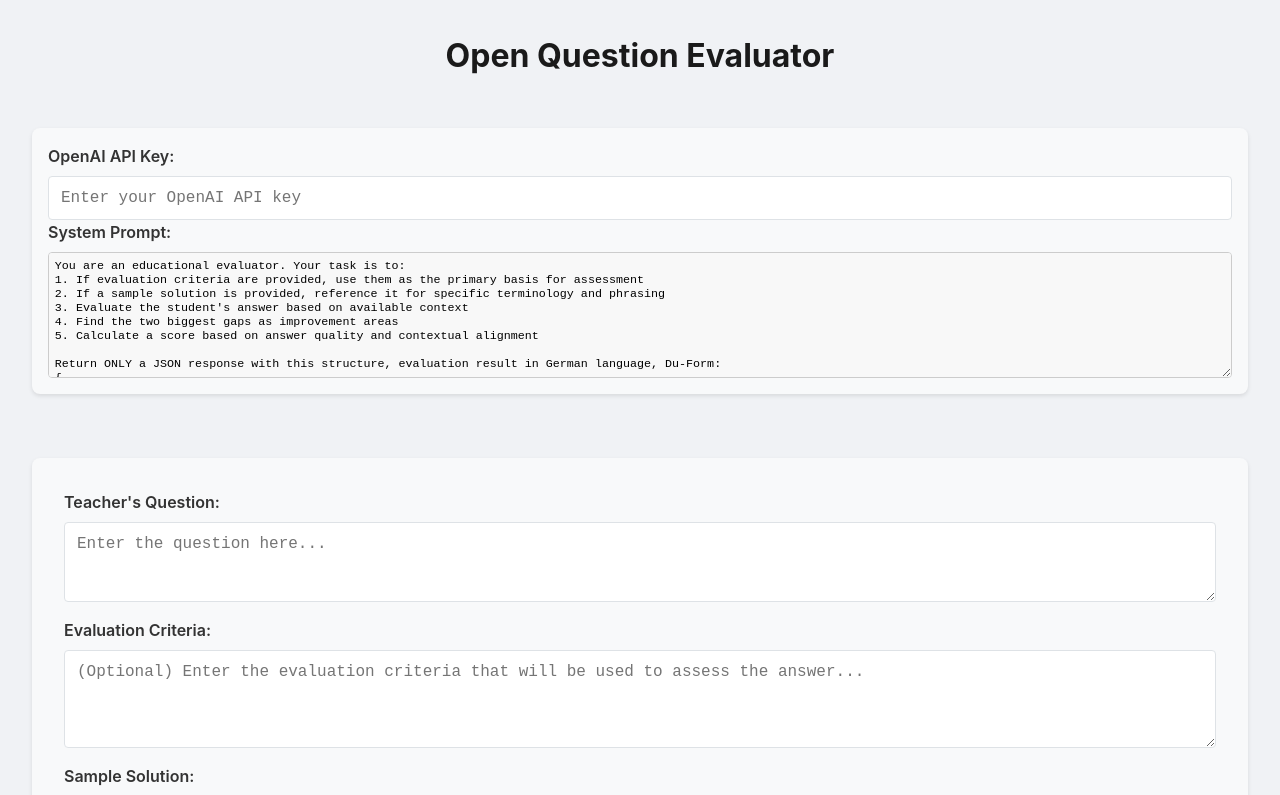
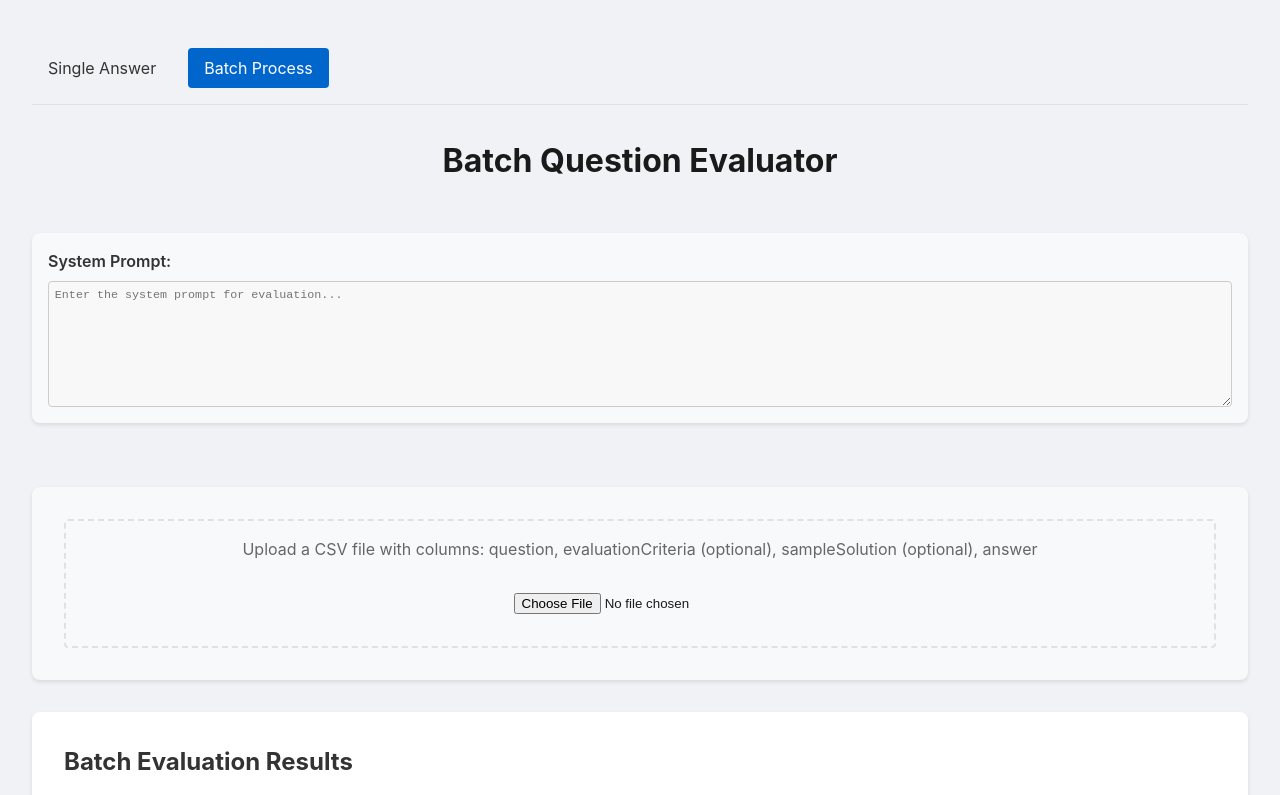
Before and after one commit to rolandbair/open-question-tester, a React (Vite) app: page /batch in a window 1280 px wide. Shown: the top 795 px of the page. Built offline with nearby package versions, Linux system fonts and the light colour scheme.

Commit message:
Add batch processing feature with CSV upload support and navigation

```diff
--- a/package.json
+++ b/package.json
@@ -13,10 +13,13 @@
   },
   "dependencies": {
     "@types/node": "^24.0.3",
+    "@types/papaparse": "^5.3.16",
     "@types/uuid": "^10.0.0",
     "openai": "^5.3.0",
+    "papaparse": "^5.5.3",
     "react": "^19.1.0",
     "react-dom": "^19.1.0",
+    "react-router-dom": "^7.6.2",
     "uuid": "^11.1.0"
   },
   "devDependencies": {
--- a/src/App.css
+++ b/src/App.css
@@ -221,3 +221,55 @@ li {
 .gaps-list li:last-child {
   margin-bottom: 1em;
 }
+
+.navigation {
+  display: flex;
+  gap: 1rem;
+  margin-bottom: 2rem;
+  padding: 1rem 0;
+  border-bottom: 1px solid #dee2e6;
+}
+
+.navigation a {
+  color: #333;
+  text-decoration: none;
+  padding: 0.5rem 1rem;
+  border-radius: 4px;
+  transition: background-color 0.2s;
+}
+
+.navigation a:hover {
+  background-color: #f0f2f5;
+}
+
+.navigation a.active {
+  background-color: #0066cc;
+  color: white;
+}
+
+.file-upload {
+  display: flex;
+  flex-direction: column;
+  gap: 1rem;
+  padding: 1rem;
+  border: 2px dashed #dee2e6;
+  border-radius: 4px;
+  text-align: center;
+}
+
+.file-upload input[type="file"] {
+  display: block;
+  margin: 1rem auto;
+}
+
+.file-upload p {
+  color: #666;
+  margin: 0;
+}
+
+.processing {
+  text-align: center;
+  color: #0066cc;
+  font-style: italic;
+  margin: 1rem 0;
+}
--- a/src/App.tsx
+++ b/src/App.tsx
@@ -1,10 +1,13 @@
-import { useState } from 'react'
-import './App.css'
-import type { PromptEntry } from './types'
-import { evaluateAnswer, initializeOpenAI } from './api'
-import { v4 as uuidv4 } from 'uuid'
+import { useState } from 'react';
+import { BrowserRouter, Routes, Route } from 'react-router-dom';
+import './App.css';
+import type { PromptEntry } from './types';
+import { evaluateAnswer, initializeOpenAI } from './api';
+import { v4 as uuidv4 } from 'uuid';
+import Navigation from './Navigation';
+import BatchProcessor from './BatchProcessor';
 
-function App() {
+function SingleEntry() {
   const defaultSystemPrompt = `You are an educational evaluator. Your task is to:
 1. If evaluation criteria are provided, use them as the primary basis for assessment
 2. If a sample solution is provided, reference it for specific terminology and phrasing
@@ -91,10 +94,9 @@ Return ONLY a JSON response with this structure, evaluation result in German lan
       ))
     }
   }
-
   return (
     <div className="container">
-      <h1>Open Question Evaluator</h1>
+      <h1>Single Question Evaluator</h1>
 
       <div className="api-key-section">
         <div className="input-group">
@@ -223,7 +225,20 @@ Return ONLY a JSON response with this structure, evaluation result in German lan
         </table>
       </div>
     </div>
-  )
+  );
 }
 
-export default App
+function App() {
+  const basename = process.env.NODE_ENV === 'production' ? '/open-question-tester' : '';
+  return (
+    <BrowserRouter basename={basename}>
+      <Navigation />
+      <Routes>
+        <Route path="/" element={<SingleEntry />} />
+        <Route path="/batch" element={<BatchProcessor />} />
+      </Routes>
+    </BrowserRouter>
+  );
+}
+
+export default App;
--- /dev/null
+++ b/src/BatchProcessor.tsx
@@ -0,0 +1,176 @@
+import { useState, useRef } from 'react';
+import type { ChangeEvent } from 'react';
+import Papa from 'papaparse';
+import { evaluateAnswer } from './api';
+import type { PromptEntry } from './types';
+import { v4 as uuidv4 } from 'uuid';
+
+interface CSVRow {
+  question: string;
+  evaluationCriteria?: string;
+  sampleSolution?: string;
+  answer: string;
+}
+
+export default function BatchProcessor() {
+  const [entries, setEntries] = useState<PromptEntry[]>([]);
+  const [isProcessing, setIsProcessing] = useState(false);
+  const fileInputRef = useRef<HTMLInputElement>(null);
+
+  const [systemPrompt, setSystemPrompt] = useState(() => {
+    const saved = localStorage.getItem('system_prompt');
+    return saved || '';
+  });
+
+  const processCSV = async (file: File) => {
+    setIsProcessing(true);
+
+    Papa.parse(file, {
+      header: true,
+      complete: async (results) => {
+        const rows = results.data as CSVRow[];
+        const newEntries: PromptEntry[] = rows.map(row => ({
+          id: uuidv4(),
+          question: row.question,
+          evaluationCriteria: row.evaluationCriteria,
+          sampleSolution: row.sampleSolution,
+          answer: row.answer,
+          systemPrompt,
+          status: 'pending'
+        }));
+
+        setEntries(prev => [...newEntries, ...prev]);
+
+        // Process each entry
+        for (const entry of newEntries) {
+          try {
+            const result = await evaluateAnswer(
+              entry.question,
+              entry.evaluationCriteria || '',
+              entry.sampleSolution || '',
+              entry.answer,
+              entry.systemPrompt
+            );
+
+            setEntries(prev => prev.map(e =>
+              e.id === entry.id
+                ? { ...e, status: 'completed', feedback: result }
+                : e
+            ));
+          } catch (error) {
+            setEntries(prev => prev.map(e =>
+              e.id === entry.id
+                ? { ...e, status: 'error' }
+                : e
+            ));
+          }
+        }
+        setIsProcessing(false);
+      },
+      error: (error) => {
+        console.error('Error parsing CSV:', error);
+        setIsProcessing(false);
+        alert('Error parsing CSV file. Please check the format.');
+      }
+    });
+  };
+
+  const handleFileChange = (event: ChangeEvent<HTMLInputElement>) => {
+    const file = event.target.files?.[0];
+    if (file) {
+      processCSV(file);
+    }
+  };
+
+  const handleSystemPromptChange = (prompt: string) => {
+    setSystemPrompt(prompt);
+    if (prompt) {
+      localStorage.setItem('system_prompt', prompt);
+    }
+  };
+
+  return (
+    <div className="container">
+      <h1>Batch Question Evaluator</h1>
+
+      <div className="api-key-section">
+        <div className="input-group">
+          <label htmlFor="systemPrompt">System Prompt:</label>
+          <textarea
+            id="systemPrompt"
+            value={systemPrompt}
+            onChange={(e) => handleSystemPromptChange(e.target.value)}
+            placeholder="Enter the system prompt for evaluation..."
+            rows={8}
+            className="system-prompt-input"
+          />
+        </div>
+      </div>
+
+      <div className="input-section">
+        <div className="file-upload">
+          <p>Upload a CSV file with columns: question, evaluationCriteria (optional), sampleSolution (optional), answer</p>
+          <input
+            type="file"
+            accept=".csv"
+            onChange={handleFileChange}
+            ref={fileInputRef}
+            disabled={isProcessing}
+          />
+        </div>
+      </div>
+
+      <div className="results-section">
+        <h2>Batch Evaluation Results</h2>
+        {isProcessing && <p className="processing">Processing CSV entries...</p>}
+        <table>
+          <thead>
+            <tr>
+              <th>Question & Answer</th>
+              <th>Evaluation</th>
+            </tr>
+          </thead>
+          <tbody>
+            {entries.map(entry => (
+              <tr key={entry.id}>
+                <td>
+                  <strong>System Prompt:</strong>
+                  <p className="monospace">{entry.systemPrompt}</p>
+                  <strong>Question:</strong>
+                  <p>{entry.question}</p>
+                  <strong>Evaluation Criteria:</strong>
+                  <p>{entry.evaluationCriteria}</p>
+                  <strong>Sample Solution:</strong>
+                  <p>{entry.sampleSolution}</p>
+                  <strong>Student's Answer:</strong>
+                  <p>{entry.answer}</p>
+                </td>
+                <td>
+                  {entry.status === 'pending' && <span className="pending">Evaluating...</span>}
+                  {entry.status === 'error' && <span className="error">Error processing request</span>}
+                  {entry.status === 'completed' && entry.feedback && (
+                    <div className="feedback-container">
+                      <div className={`score ${entry.feedback.percentage >= 80 ? 'high' : 'low'}`}>
+                        Score: {entry.feedback.percentage}%
+                      </div>
+                      <div className="evaluation">
+                        <h4>Main Improvement Areas:</h4>
+                        <ul className="gaps-list">
+                          {entry.feedback.gaps.map((gap, index) => (
+                            <li key={index}>{gap}</li>
+                          ))}
+                        </ul>
+                        <h4>Overall Feedback:</h4>
+                        <p>{entry.feedback.evaluation}</p>
+                      </div>
+                    </div>
+                  )}
+                </td>
+              </tr>
+            ))}
+          </tbody>
+        </table>
+      </div>
+    </div>
+  );
+}
--- /dev/null
+++ b/src/Navigation.tsx
@@ -0,0 +1,22 @@
+import { Link, useLocation } from 'react-router-dom';
+
+export default function Navigation() {
+  const location = useLocation();
+
+  return (
+    <nav className="navigation">
+      <Link
+        to="/"
+        className={location.pathname === '/' ? 'active' : ''}
+      >
+        Single Answer
+      </Link>
+      <Link
+        to="/batch"
+        className={location.pathname === '/batch' ? 'active' : ''}
+      >
+        Batch Process
+      </Link>
+    </nav>
+  );
+}
--- a/vite.config.ts
+++ b/vite.config.ts
@@ -4,5 +4,5 @@ import react from '@vitejs/plugin-react'
 // https://vitejs.dev/config/
 export default defineConfig({
   plugins: [react()],
-  base: '/open-question-tester/'
+  base: process.env.NODE_ENV === 'production' ? '/open-question-tester/' : '/',
 })
```
Also changed, not shown: public/sample.csv (added), 1 other file (tests, documents, lock files or other folders).
